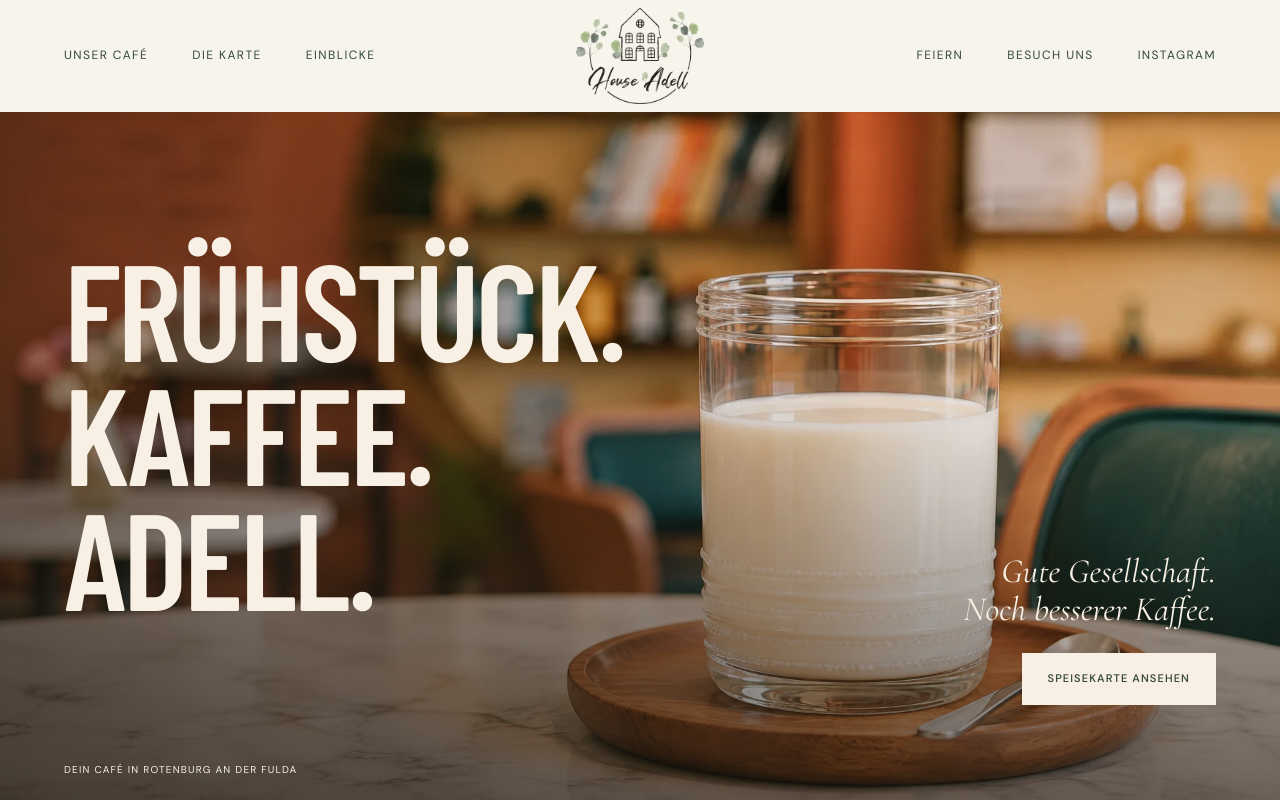
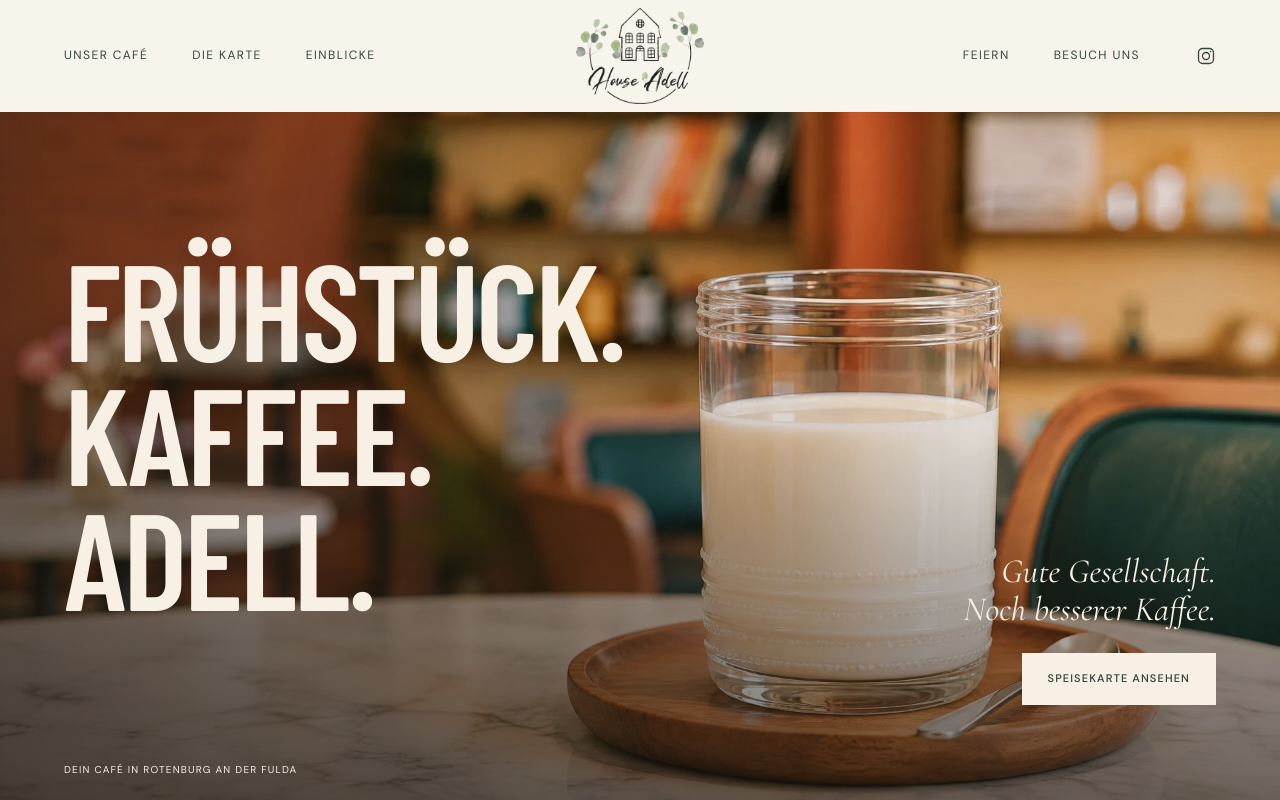
Before and after one commit to ShinexMMO/houseadell, a React (Vite) app: page / in a window 1280 px wide. Shown: the top 800 px of the page. Built offline with nearby package versions, Linux system fonts and the light colour scheme.

Commit message:
Show Instagram as icon in header, mobile menu and footer
Co-Authored-By: Claude Opus 5.5 <noreply@anthropic.com>

```diff
--- a/src/App.jsx
+++ b/src/App.jsx
@@ -24,6 +24,26 @@ const gallery = [
     caption: "Hier lässt sich’s bleiben.",
   },
 ];
+
+function InstagramIcon() {
+  return (
+    <svg
+      className="instagram-icon"
+      viewBox="0 0 24 24"
+      width="20"
+      height="20"
+      fill="none"
+      stroke="currentColor"
+      strokeWidth="1.6"
+      aria-hidden="true"
+      focusable="false"
+    >
+      <rect x="3" y="3" width="18" height="18" rx="5" />
+      <circle cx="12" cy="12" r="4.2" />
+      <circle cx="17.4" cy="6.6" r="1" fill="currentColor" stroke="none" />
+    </svg>
+  );
+}
 
 export function Illustration({ name, className = "" }) {
   return (
@@ -67,8 +87,15 @@ function Header() {
       >
         <a href="#feiern">Feiern</a>
         <a href="#besuch">Besuch uns</a>
-        <a href={cafeInfo.instagram} target="_blank" rel="noopener">
-          Instagram
+        <a
+          className="instagram-link"
+          href={cafeInfo.instagram}
+          target="_blank"
+          rel="noopener"
+          aria-label="Instagram"
+          title="Instagram"
+        >
+          <InstagramIcon />
         </a>
       </nav>
       <a className="mobile-menu-link" href="#speisekarte">
@@ -101,12 +128,14 @@ function Header() {
             </a>
           ))}
           <a
+            className="instagram-link"
             href={cafeInfo.instagram}
             target="_blank"
             rel="noopener"
+            aria-label="Instagram"
             onClick={() => setOpen(false)}
           >
-            Instagram
+            <InstagramIcon />
           </a>
         </nav>
       )}
@@ -451,10 +480,17 @@ function Footer() {
         <div className="footer-links">
           <a href="#speisekarte">Die Karte</a>
           <a href="#feiern">Feiern & Catering</a>
-          <a href={cafeInfo.instagram} target="_blank" rel="noreferrer">
-            Instagram
+          <a href="#besuch">Kontakt</a>
+          <a
+            className="instagram-link"
+            href={cafeInfo.instagram}
+            target="_blank"
+            rel="noopener"
+            aria-label="Instagram"
+            title="Instagram"
+          >
+            <InstagramIcon />
           </a>
-          <a href="#besuch">Kontakt</a>
         </div>
       </div>
       <div className="footer-bottom wrap">
--- a/src/styles.css
+++ b/src/styles.css
@@ -1483,3 +1483,36 @@ dialog::backdrop {
       linear-gradient(0deg, rgba(30, 24, 17, 0.68), transparent 82%);
   }
 }
+/* Instagram as icon (header, mobile menu, footer). */
+.instagram-link {
+  display: inline-flex;
+  align-items: center;
+  justify-content: center;
+  min-width: 44px;
+  min-height: 44px;
+  transition: opacity 0.2s;
+}
+.instagram-link:hover {
+  opacity: 0.7;
+}
+.instagram-icon {
+  display: block;
+}
+.desktop-nav .instagram-link {
+  padding: 0;
+  margin-right: -12px;
+}
+.desktop-nav .instagram-link:after {
+  display: none;
+}
+.footer-links .instagram-link {
+  margin-right: -12px;
+}
+.mobile-nav .instagram-link {
+  justify-content: flex-start;
+  margin-top: 6px;
+}
+.mobile-nav .instagram-icon {
+  width: 26px;
+  height: 26px;
+}
```
